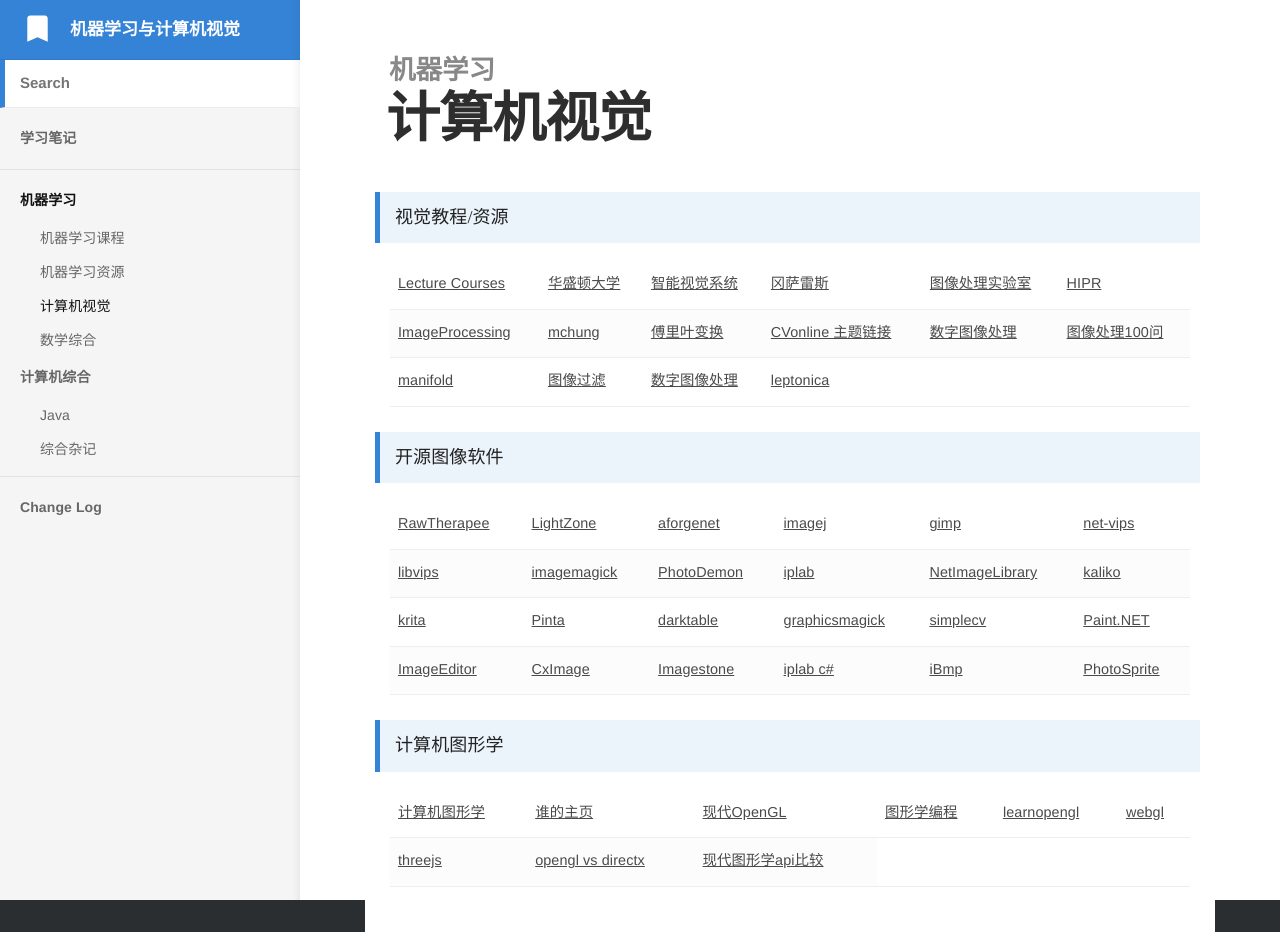
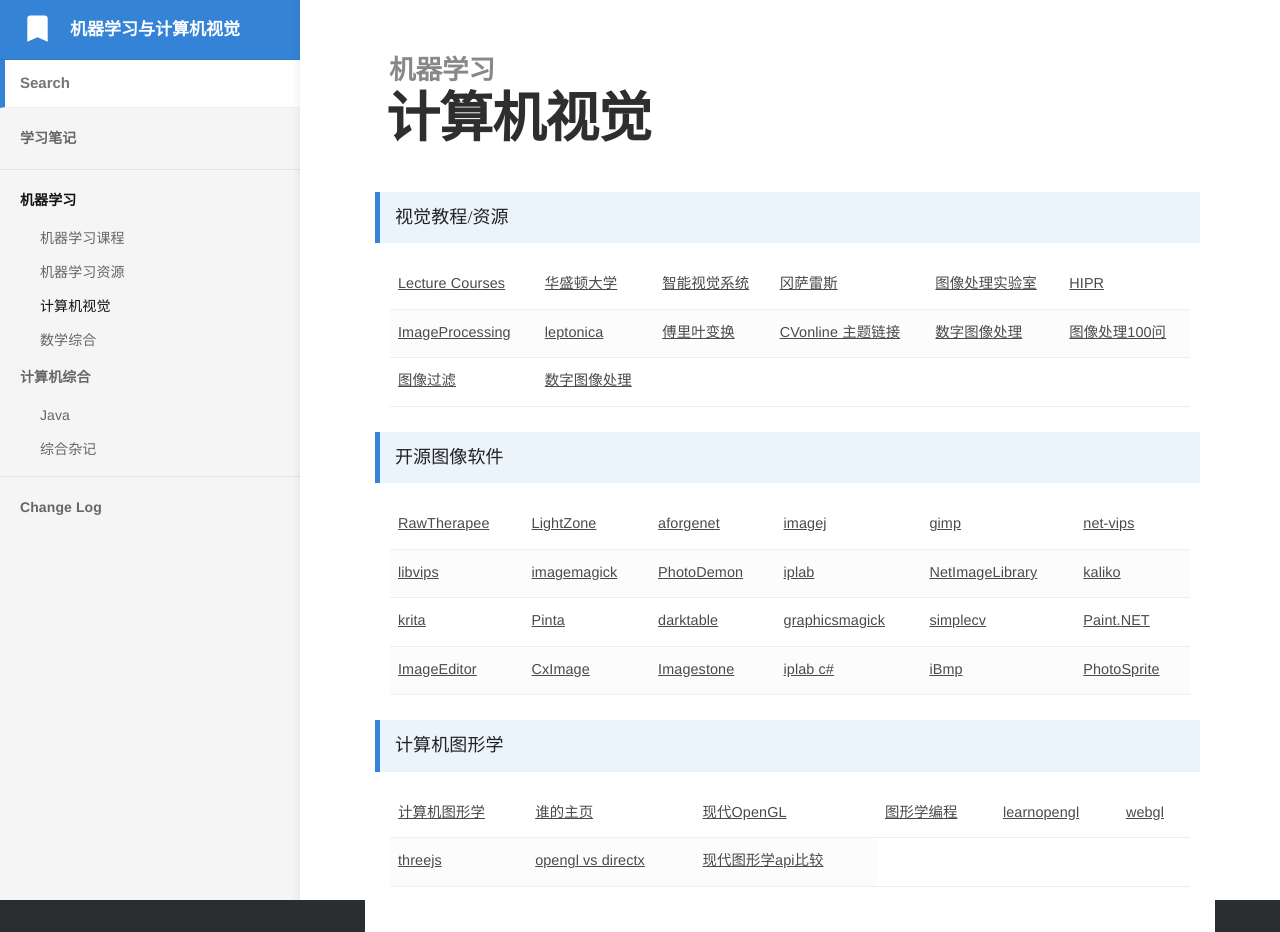
Before and after one commit to bashendixie/Machine_Learning_Notes, a Jekyll site: the page built from _docs/1、机器学习/计算机视觉.md, in a window 1280 px wide. Built offline with Jekyll 4.4.1, drawn with Linux system fonts in a browser that asks for light colours; some web fonts are replaced.

Commit message:
no message

```diff
--- a/_docs/1、机器学习/计算机视觉.md
+++ b/_docs/1、机器学习/计算机视觉.md
@@ -32,7 +32,7 @@
 				<a href="https://www.cs.auckland.ac.nz/courses/compsci773s1c/lectures/ImageProcessing-html" target="_blank">ImageProcessing</a>
 			</td>
 			<td>
-				<a href="https://pages.stat.wisc.edu/~mchung/" target="_blank">mchung</a>
+				<a href="http://www.leptonica.org/" target="_blank">leptonica</a>
 			</td>
 			<td>
 				<a href="https://www.thefouriertransform.com/" target="_blank">傅里叶变换</a>
@@ -49,16 +49,10 @@
 		</tr>
 		<tr>
 			<td>
-				<a href="https://manifold.net/doc/mfd9/about_images.htm" target="_blank">manifold</a>
-			</td>
-			<td>
 				<a href="https://www.inf.ufrgs.br/~eslgastal/" target="_blank">图像过滤</a>
 			</td>
 			<td>
 				<a href="https://sisu.ut.ee/imageprocessing/book" target="_blank">数字图像处理</a>
-			</td>
-			<td>
-				<a href="http://www.leptonica.org/" target="_blank">leptonica</a>
 			</td>
 		</tr>
 	</tbody>
```
Also changed, not shown: _docs/5、计算机综合/综合杂记.md (+0 -3 lines).
